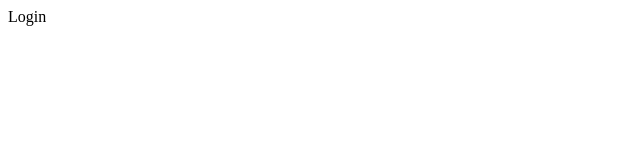
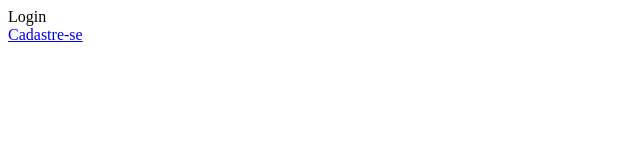
Before and after one commit to gomes-leonardo/viveo, a Next.js app: page /login in a window 1280 px wide. Shown: the top 160 px of the page, without its empty margins (0-640 px from the left). Built offline with nearby package versions, Linux system fonts and the light colour scheme.

Commit message:
feat: page login and register

```diff
--- a/src/app/login/page.tsx
+++ b/src/app/login/page.tsx
@@ -1,7 +1,13 @@
+import Link from 'next/link'
 import React from 'react'
 
 const Login = () => {
-  return <div>Login</div>
+  return (
+    <div>
+      <div>Login</div>
+      <Link href="/register">Cadastre-se</Link>
+    </div>
+  )
 }
 
 export default Login
```
Also changed, not shown: src/app/register/page.tsx (added, +7 -0 lines).
